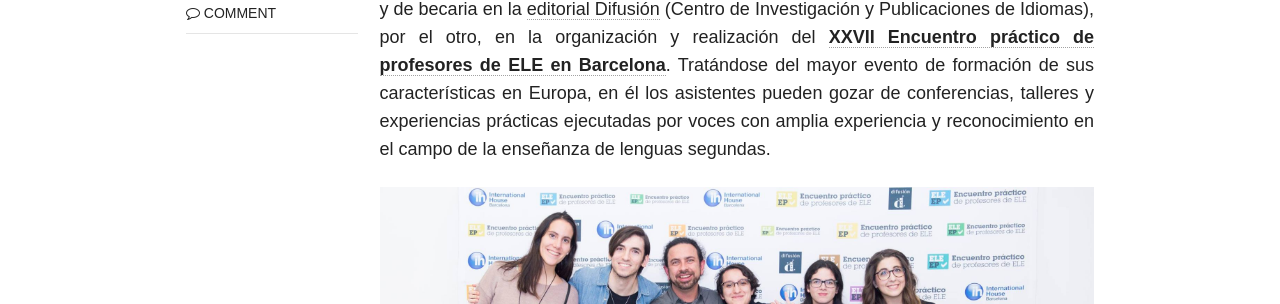
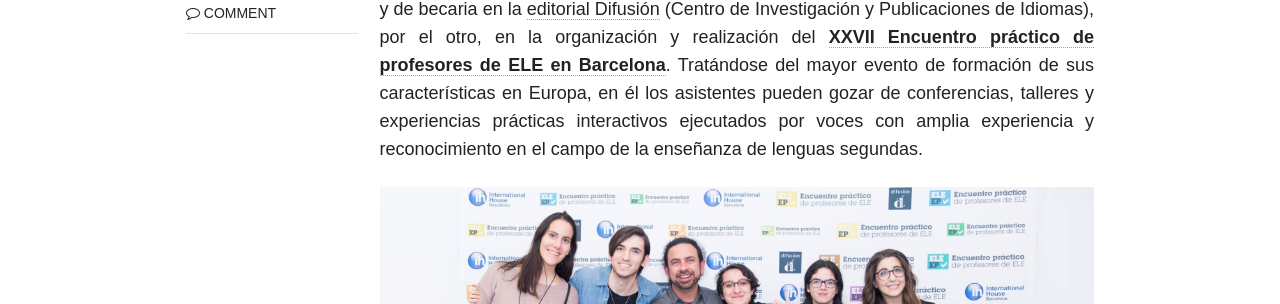
Before and after one commit to immalopez/immalopez.github.io, a Jekyll site: the page built from _posts/blog/2018-12-27-yo-una-joven-padawan.md, in a window 1280 px wide. Shown: the part 661-965 px from the top of the page. Built offline with Jekyll 4.4.1, drawn with Linux system fonts in a browser that asks for light colours; nearby versions of some CDN libraries; comment, search, counter and statistics services are not loaded.

Commit message:
Update 2018-12-27-yo-una-joven-padawan.md

```diff
--- a/_posts/blog/2018-12-27-yo-una-joven-padawan.md
+++ b/_posts/blog/2018-12-27-yo-una-joven-padawan.md
@@ -11,7 +11,7 @@
 # modified: 2016-06-01T14:19:19-04:00
 ---
 
-Los pasados 21 y 22 de diciembre tuve la oportunidad de participar, en calidad de estudiante del <a href=" https://www.ub.edu/portal/web/educacion/masteres-universitarios/-/ensenyament/detallEnsenyament/1060507" target="_blank">Máster de Formación de Profesores de Español como Lengua Extranjera</a> coordinado por la Universidad de Barcelona y la Universidad Pompeu Fabra, por un lado, y de becaria en la <a href="https://www.difusion.com" target="_blank">editorial Difusión</a> (Centro de Investigación y Publicaciones de Idiomas), por el otro, en la organización y realización del <a href="https://www.encuentro-practico.com" target="_blank">**XXVII Encuentro práctico de profesores de ELE en Barcelona**</a>. Tratándose del mayor evento de formación de sus características en Europa, en él los asistentes pueden gozar de conferencias, talleres y experiencias prácticas ejecutadas por voces con amplia experiencia y reconocimiento en el campo de la enseñanza de lenguas segundas.
+Los pasados 21 y 22 de diciembre tuve la oportunidad de participar, en calidad de estudiante del <a href=" https://www.ub.edu/portal/web/educacion/masteres-universitarios/-/ensenyament/detallEnsenyament/1060507" target="_blank">Máster de Formación de Profesores de Español como Lengua Extranjera</a> coordinado por la Universidad de Barcelona y la Universidad Pompeu Fabra, por un lado, y de becaria en la <a href="https://www.difusion.com" target="_blank">editorial Difusión</a> (Centro de Investigación y Publicaciones de Idiomas), por el otro, en la organización y realización del <a href="https://www.encuentro-practico.com" target="_blank">**XXVII Encuentro práctico de profesores de ELE en Barcelona**</a>. Tratándose del mayor evento de formación de sus características en Europa, en él los asistentes pueden gozar de conferencias, talleres y experiencias prácticas interactivos ejecutados por voces con amplia experiencia y reconocimiento en el campo de la enseñanza de lenguas segundas.
 
 ![Primera foto grupal](/images/49762984_2075649652458469_5946944892092547072_o.jpg)
 
```
